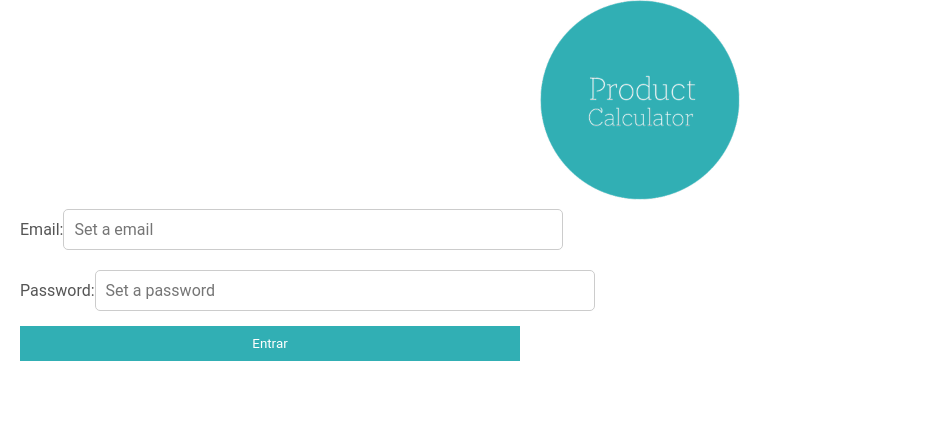
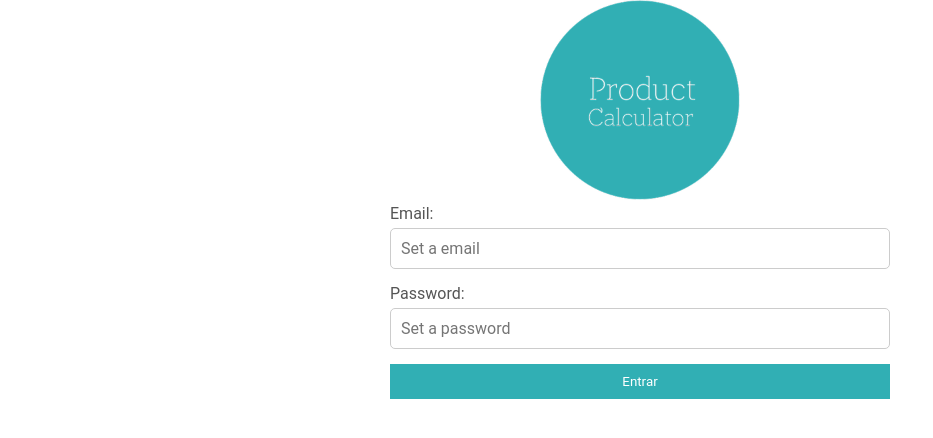
Before and after one commit to johnk531/product-calculator-front, a React (Create React App) app: page /login in a window 1280 px wide. Shown: the top 438 px of the page, without its empty margins (0-933 px from the left). Built offline with nearby package versions, Linux system fonts and the light colour scheme; no server answers.

Commit message:
Fix: visual improvement in the form and put required on fields

```diff
--- a/src/components/Form.style.js
+++ b/src/components/Form.style.js
@@ -2,14 +2,17 @@ import styled from "styled-components";
 
 export const Form = styled.div`
     width: 100%;
+
+    div {
+        width: 100%;
+        max-width: 500px;
+    }
 
     div + div, button {
         margin-top: 15px;
     }
 
     input {
-        width: 100%;
-        max-width: 500px;
         margin-top: 5px;
         padding: 10px;
         border: 1px solid #ccc;
@@ -20,5 +23,16 @@ export const Form = styled.div`
     label {
         color: #555;
         font-size: 12pt;
+        display: flex;
+        flex-direction: column;
+    }
+
+    @media (min-width: 550px) {
+        form {
+            display: flex;
+            justify-content: center;
+            flex-direction: column;
+            align-items: center;
+        }
     }
 `;
--- a/src/routes/login/login.js
+++ b/src/routes/login/login.js
@@ -40,13 +40,13 @@ const Login = () =>{
           <div>
             <label>
               Email:
-              <input type='text' name='email' id='email' value={email} onChange={e => setEmail(e.target.value)} placeholder='Set a email' />
+              <input type='text' name='email' id='email' value={email} onChange={e => setEmail(e.target.value)} placeholder='Set a email' required />
             </label>
           </div>
           <div>
             <label>
               Password:
-              <input type='password' name='password' id='password' value={password} onChange={e => setPassword(e.target.value)} placeholder='Set a password' />
+              <input type='password' name='password' id='password' value={password} onChange={e => setPassword(e.target.value)} placeholder='Set a password' required />
             </label>
           </div>
           <StyledButton>Entrar</StyledButton>
```
